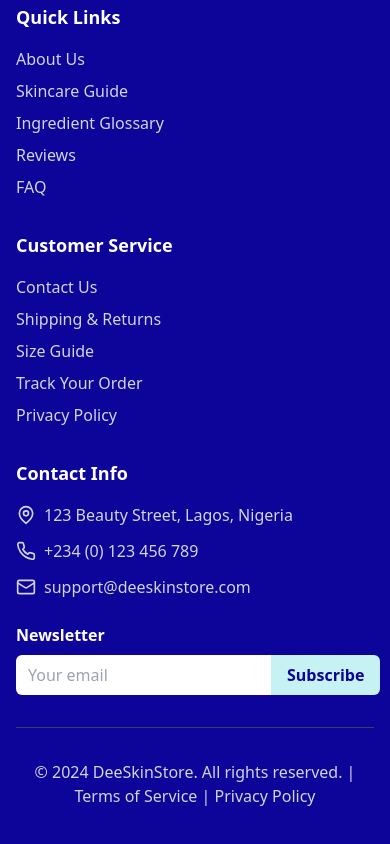
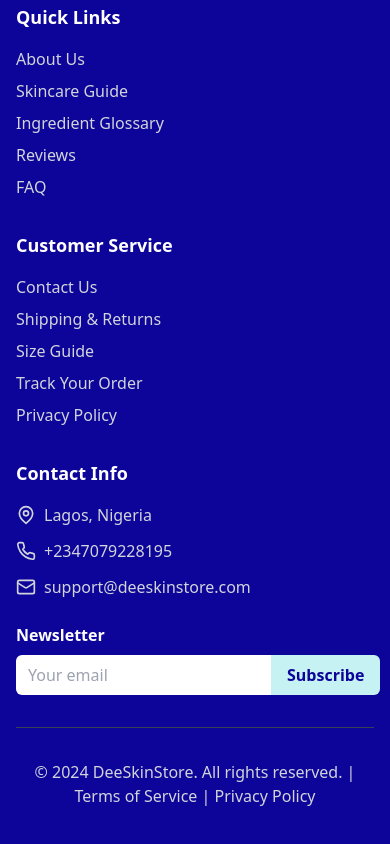
Before and after one commit to nedfusion/Deeskinstore, a React (Vite) app: page / in a window 390 px wide. Shown: the part 6438-7282 px from the top of the page. Built offline with nearby package versions, Linux system fonts and the light colour scheme.

Commit message:
Update phone number and address

```diff
--- a/src/components/Footer.tsx
+++ b/src/components/Footer.tsx
@@ -55,11 +55,11 @@ const Footer: React.FC = () => {
             <div className="space-y-3 text-gray-300">
               <div className="flex items-center">
                 <MapPin className="h-5 w-5 mr-2 flex-shrink-0" />
-                <span>123 Beauty Street, Lagos, Nigeria</span>
+                <span>Lagos, Nigeria</span>
               </div>
               <div className="flex items-center">
                 <Phone className="h-5 w-5 mr-2 flex-shrink-0" />
-                <span>+234 (0) 123 456 789</span>
+                <span>+2347079228195</span>
               </div>
               <div className="flex items-center">
                 <Mail className="h-5 w-5 mr-2 flex-shrink-0" />
--- a/src/components/Header.tsx
+++ b/src/components/Header.tsx
@@ -84,7 +84,7 @@ const Header: React.FC<HeaderProps> = ({ currentPage, onNavigate }) => {
           <div className="flex justify-between items-center text-sm">
             <span>Free shipping on orders over ₦15,000 | Business enquiries: business@deeskinstore.com</span>
             <div className="hidden md:flex items-center space-x-4">
-              <span>Need help? Email: support@deeskinstore.com</span>
+              <span>Need help? Call: +2347079228195 | Email: support@deeskinstore.com</span>
               <div className="flex items-center space-x-2">
                 <span>Follow us:</span>
                 <div className="flex space-x-2">
```
